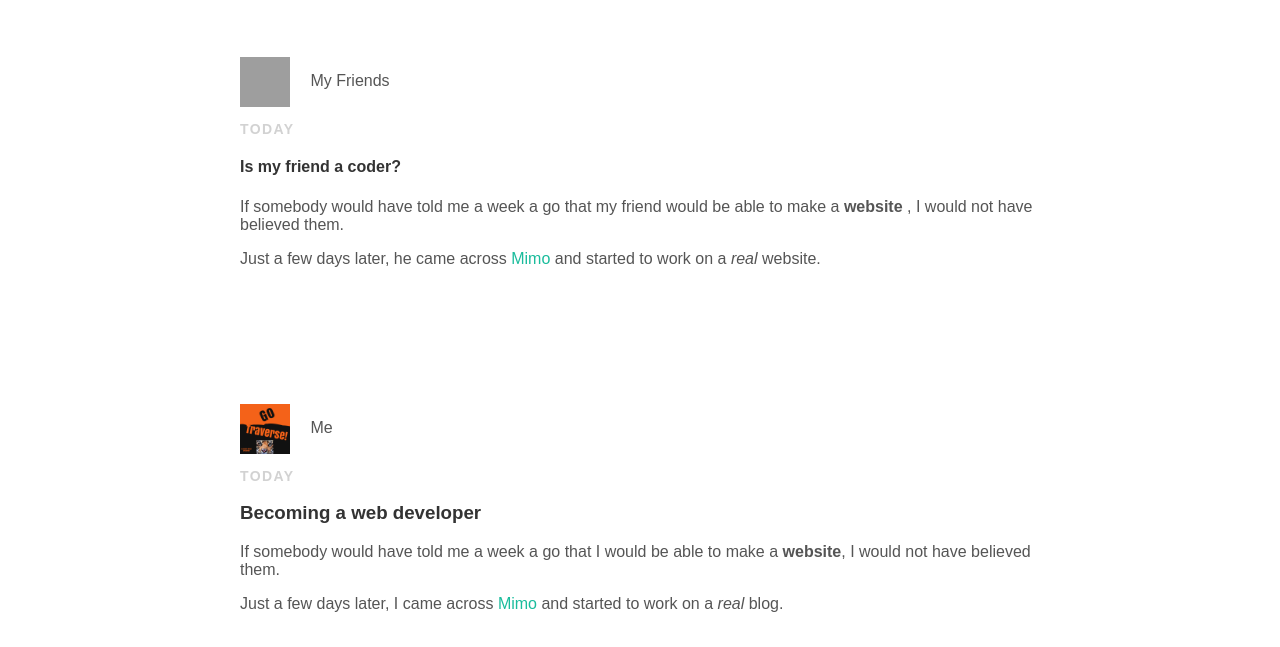
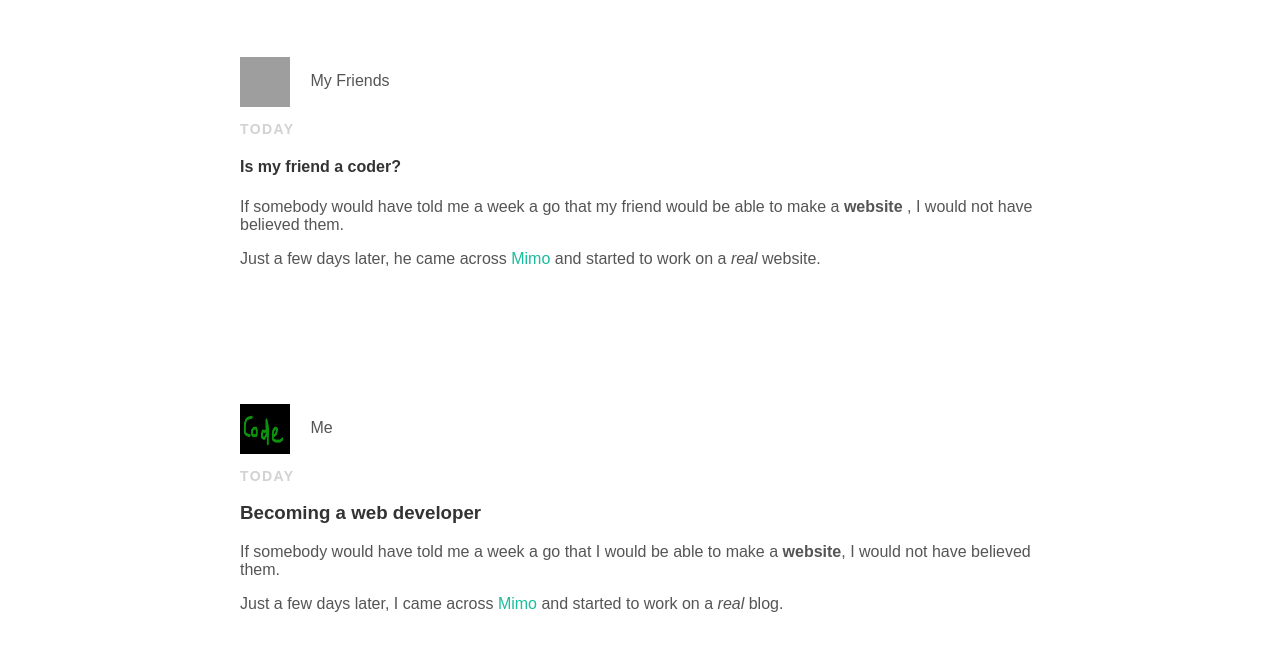
Before and after one commit to EastonandAndrew/EastonandAndrew.github.io, a plain HTML site: page index.html in a window 1280 px wide. Shown: the part 153-800 px from the top of the page. Drawn offline with Linux system fonts and the light colour scheme; grey boxes are pictures that could not be loaded.

Commit message:
Update index.html

```diff
--- a/index.html
+++ b/index.html
@@ -35,7 +35,7 @@
   <div class="post-container">
     <div class="post">
       <div class="post-author">
-        <img src="me.png">
+        <img src="CODE.png">
         <span>Me</span>
         </div>
         <p class="post-date">Today</p>
```
